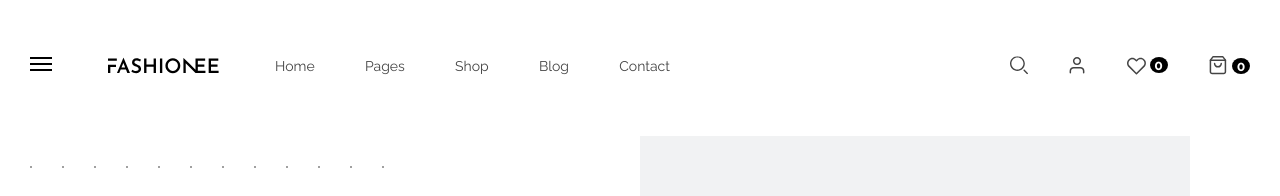
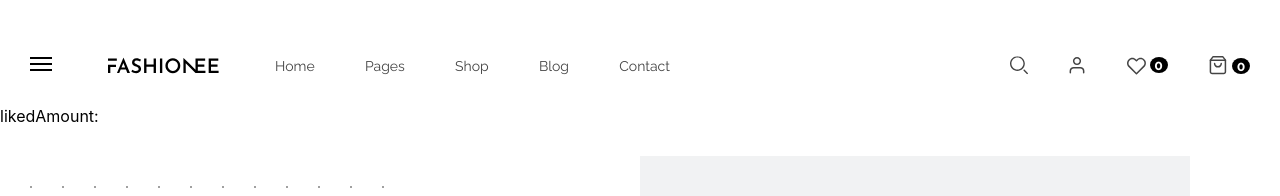
Before and after one commit to kirinaviktoria/fashionee, a React (Create React App) app: page / in a window 1280 px wide. Shown: the top 196 px of the page. Built offline with nearby package versions, Linux system fonts and the light colour scheme; the HTML template or start-up script is replaced by a standard one.

Commit message:
add context to App

```diff
--- a/src/App.js
+++ b/src/App.js
@@ -1,4 +1,5 @@
-import React, { useReducer } from "react";
+import React, { useState, useReducer } from "react";
+// import data from '../../products.json'
 import Header from "./components/Header/Header";
 import ShopPage from "./components/ShopPage/ShopPage";
 import Products from "./components/Products/Products";
@@ -10,10 +11,19 @@ function App() {
 
   // const [state, dispatch] = useReducer(reduser, initialState)
 
+  // const [products, setProducts] = useState(data.products)
+  const likedCards = []
+  // let likedAmount = likedCards.length
+  // const [liked, setLiked] = useState(0)
+
+
   return (
-    <ProductsContext.Provider >
+    <ProductsContext.Provider value={{
+        likedCards
+      }} >
       <div className="App">
-        <Header />
+        <Header likedAmount={likedCards.length}/>
+        <div>likedAmount: {likedCards} </div>
         <div className="content">
           <ShopPage />
           <Products />
--- a/src/components/Header/Header.jsx
+++ b/src/components/Header/Header.jsx
@@ -1,13 +1,17 @@
-import React from 'react'
+import React, { useState, useContext } from 'react'
 import './style.css'
 import './style.scss'
+import { ProductsContext } from '../../context/ProductsContext';
 
-export default function Header() {
-  const liked = 0;
+export default function Header({likedAmount}) {
+  // const liked = 0;
   const selected = 0;
 
   // const [liked, setLiked] = useState(0)
   // const [selected, setSelected] = useState(0)
+  // const { likedAmount } = useContext(ProductsContext)
+  // const { likedAmount } = useContext(ProductsContext)
+
 
   return (
     <div className='wrapper'>
@@ -33,7 +37,7 @@ export default function Header() {
         <section className="header_icons">
           <a href="#"><img src="/img/search.svg" alt="search" className='icon-img'/></a>
           <a href="#"><img src="/img/user.svg" alt="user" className='icon-img'/></a>
-          <section><img src="/img/heart.svg" alt="heart" className='icon-img'/><span>{liked}</span></section>
+          <section><img src="/img/heart.svg" alt="heart" className='icon-img'/><span>{likedAmount}</span></section>
           <section><img src="/img/shopping-bag.svg" alt="shopping-bag" className='icon-img'/><span className='align-bottom'>{selected}</span></section>
         </section>
       </div>
--- a/src/components/Products/Products.jsx
+++ b/src/components/Products/Products.jsx
@@ -125,6 +125,7 @@ export default function Products() {
     slisedCards = filtered.slice(firstIndex, lastIndex)
     return filtered
   }
+
 
   //!! Добавить функцию обработки фильтра и сортировки
   const filterCards = (sortMethod) => {
--- a/src/components/Products/Сard/Card.jsx
+++ b/src/components/Products/Сard/Card.jsx
@@ -3,37 +3,32 @@ import './style.scss'
 import { ReactComponent as Sale } from '../../../img/sale.svg'
 import { ReactComponent as New } from '../../../img/new.svg'
 import { ReactComponent as Like } from '../../../img/like.svg'
+import { useContext } from 'react'
+import { ProductsContext } from '../../../context/ProductsContext'
 
-export default function Card({ product, likedCards }) {
+export default function Card({ product }) {
   const [like, setLike] = useState(false)
   const [add, setAdd] = useState(false)
-  const likedProducts = []
+  // const likedCards = []
+
+  const { likedCards } = useContext(ProductsContext)
 
 
   //!!состояние не меняется сразу после клика
   const handleLikeClick = () => {
     setLike(!like);
     handleLikedCards(!like)
-
-    // likedCards.push(product)
-    // localStorage.setItem('favourite', JSON.stringify(likedCards))
-
-    // if (like) likedProducts.push(product)
-    // console.log(like)
-    // console.log(likedCards)
-
   }
 
   //!!как удалить ненужный элемент из массива и как удалить его из localStorage
   const handleLikedCards = (like) => {
     if (like) likedCards.push(product)
-    // else likedCards.splice(product.id, 1)
 
     if(!localStorage.getItem('favourite')) localStorage.setItem('favourite', JSON.stringify(likedCards))
     localStorage.setItem('favourite', JSON.stringify(likedCards))
 
     console.log(likedCards)
-    console.log(like);
+    // console.log(like);
   }
 
   // useEffect(() => {
--- a/src/context/ProductsContext.js
+++ b/src/context/ProductsContext.js
@@ -1,3 +1,6 @@
 import { createContext } from "react";
 
-export const ProductsContext = createContext([])
+export const ProductsContext = createContext({
+  likedCards: []
+  // likedAmount: this.likedCards.length
+})
```
